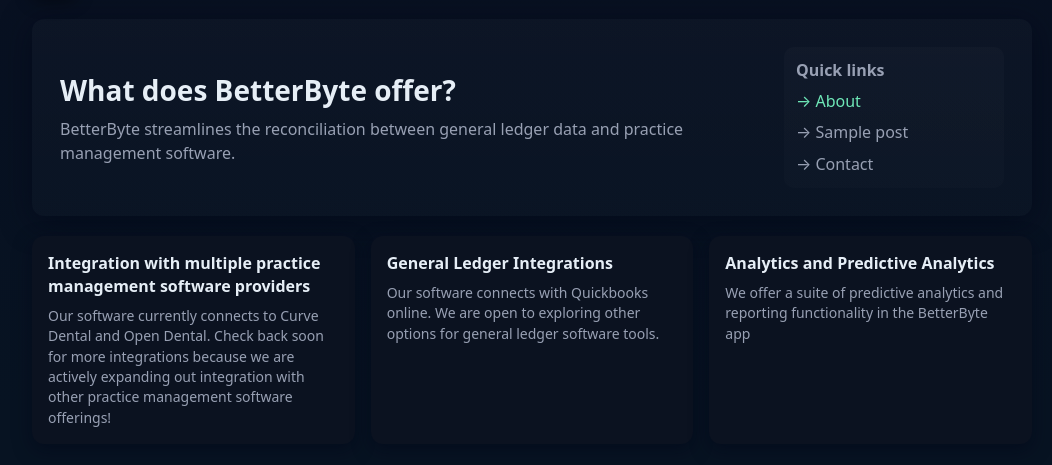
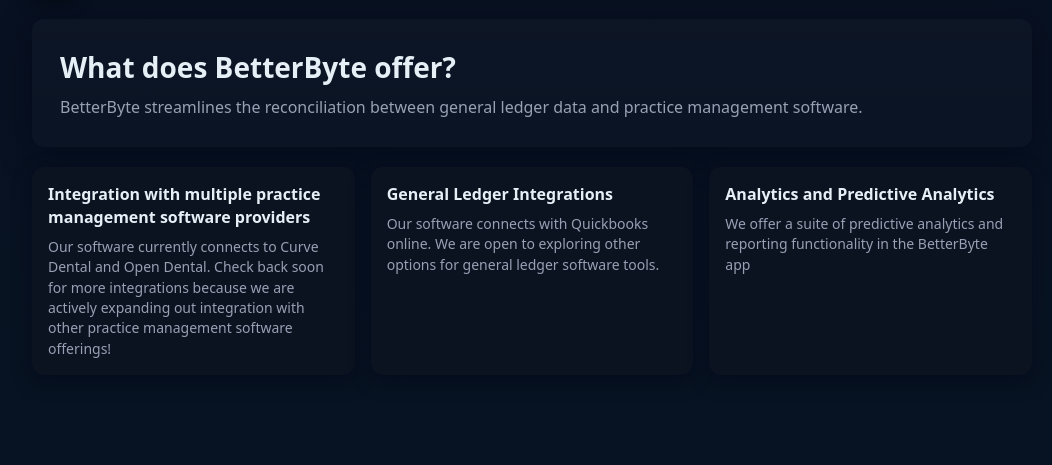
Before and after one commit to betterbytedata/betterbytedata.github.io, a plain HTML site: page index.html in a window 1280 px wide. Shown: the part 71-536 px from the top of the page, without its empty margins (108-1160 px from the left). Drawn offline with Linux system fonts and the light colour scheme.

Commit message:
Update index.html

```diff
--- a/index.html
+++ b/index.html
@@ -203,17 +203,7 @@
 
         </div>
 
-        <!-- quick preview box -->
-        <div style="min-width:220px;max-width:320px;">
-          <div style="background:linear-gradient(180deg, rgba(255,255,255,0.02), rgba(255,255,255,0.01)); border-radius:10px;padding:12px;">
-            <strong style="display:block;margin-bottom:8px;color:var(--muted)">Quick links</strong>
-            <div style="display:flex;flex-direction:column;gap:8px">
-              <a href="/about.html" style="color:var(--accent);text-decoration:none">→ About</a>
-              <a href="/blog/post1.html" style="color:var(--muted);text-decoration:none">→ Sample post</a>
-              <a href="/contact/" style="color:var(--muted);text-decoration:none">→ Contact</a>
-            </div>
-          </div>
-        </div>
+
       </section>
 
       <section class="grid" aria-label="Features">
```
